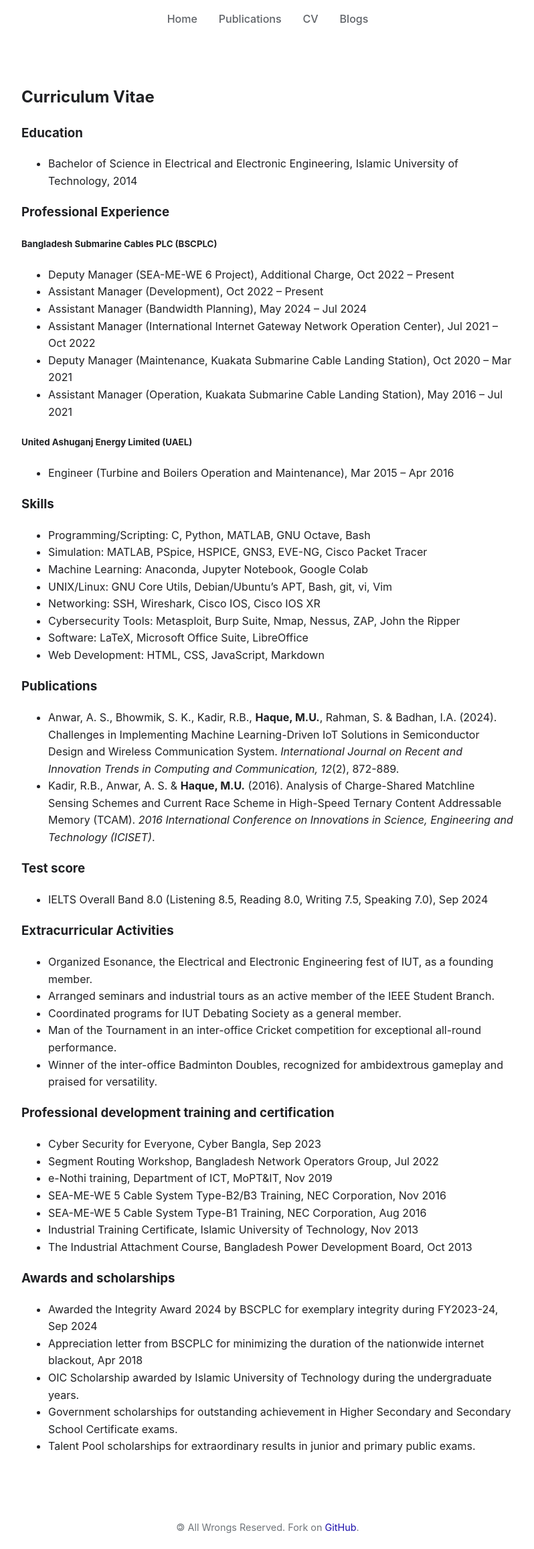
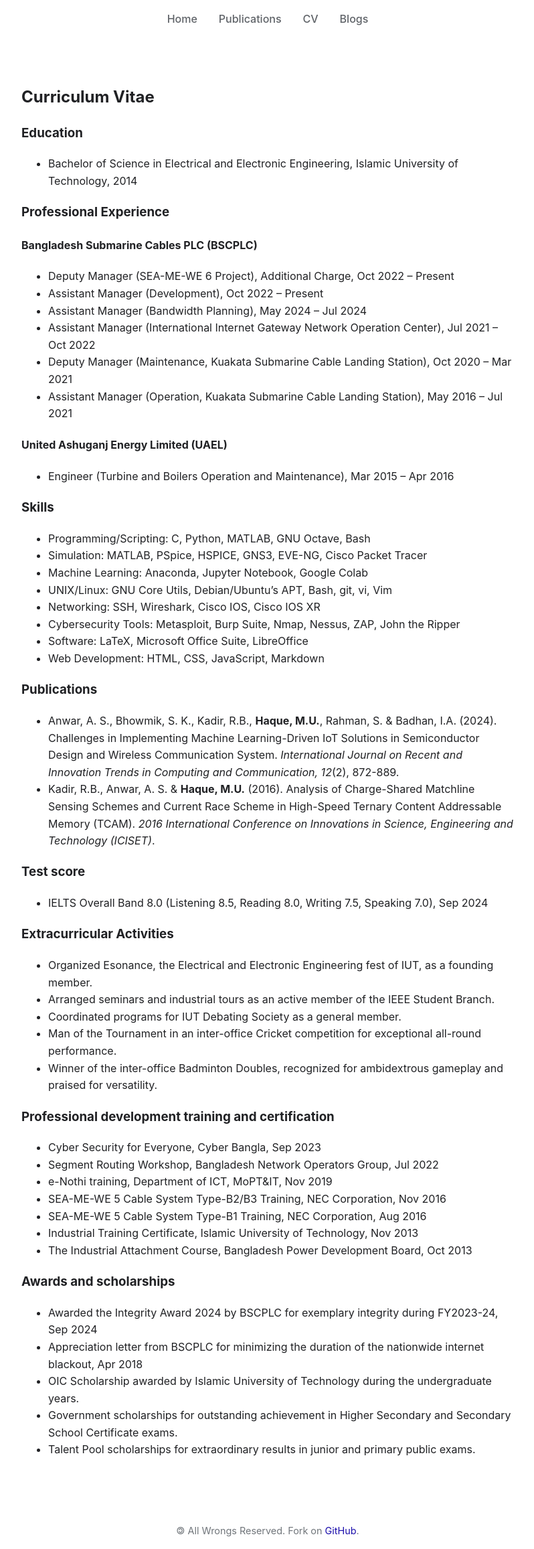
Before and after one commit to muntasimulhaque/muntasimulhaque.github.io, a Jekyll site: the page built from cv.md, in a window 1280 px wide. Shown: the whole page at 67% size, without its empty margins (240-1038 px from the left). Built offline with Jekyll 4.4.1, drawn with Linux system fonts in a browser that asks for light colours.

Commit message:
Update cv.md

```diff
--- a/cv.md
+++ b/cv.md
@@ -11,7 +11,7 @@
 
 ### Professional Experience
 
-##### Bangladesh Submarine Cables PLC (BSCPLC)
+#### Bangladesh Submarine Cables PLC (BSCPLC)
   - Deputy Manager (SEA-ME-WE 6 Project), Additional Charge, Oct 2022 – Present
   - Assistant Manager (Development), Oct 2022 – Present
   - Assistant Manager (Bandwidth Planning), May 2024 – Jul 2024
@@ -19,7 +19,7 @@
   - Deputy Manager (Maintenance, Kuakata Submarine Cable Landing Station), Oct 2020 – Mar 2021
   - Assistant Manager (Operation, Kuakata Submarine Cable Landing Station), May 2016 – Jul 2021
 
-##### United Ashuganj Energy Limited (UAEL)
+#### United Ashuganj Energy Limited (UAEL)
   - Engineer (Turbine and Boilers Operation and Maintenance), Mar 2015 – Apr 2016
 
 ### Skills
```
